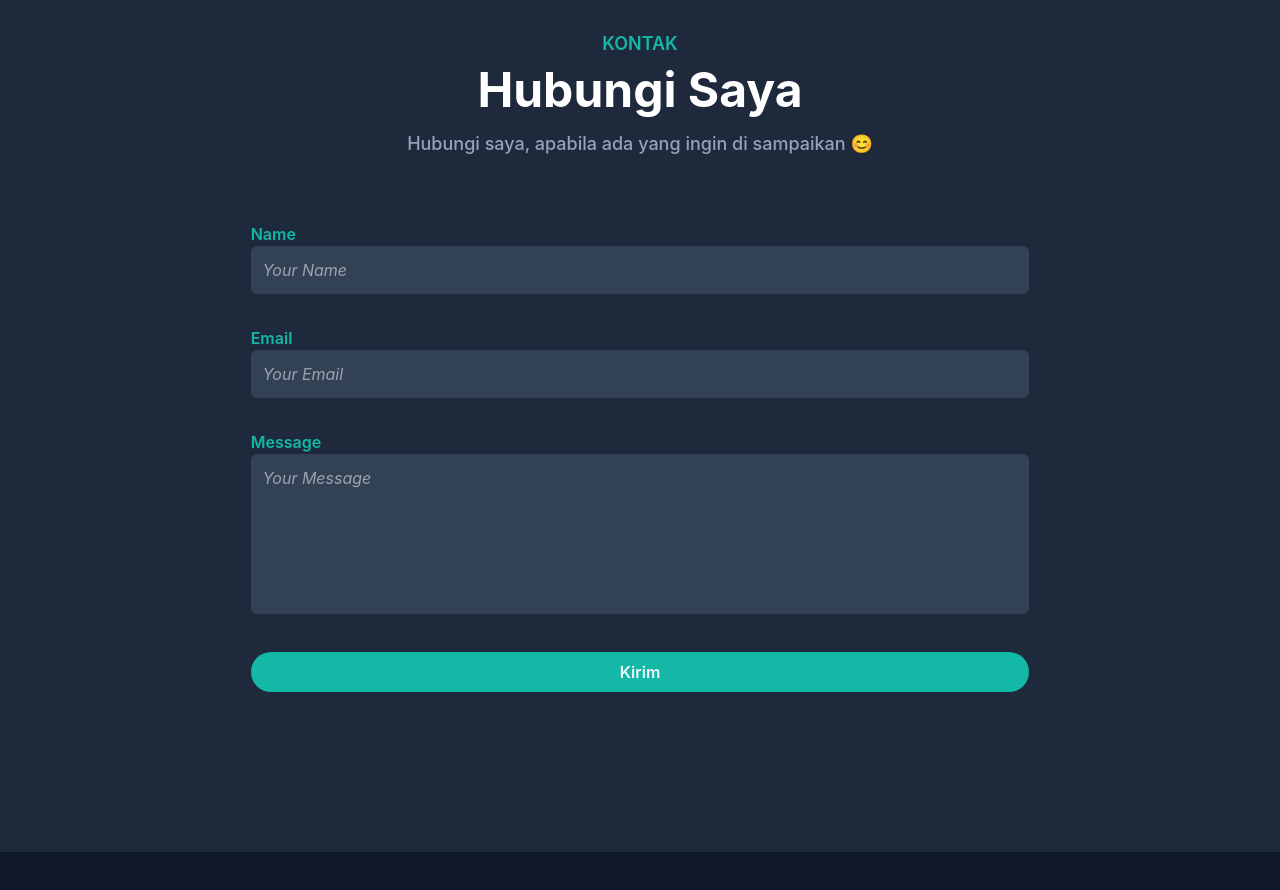
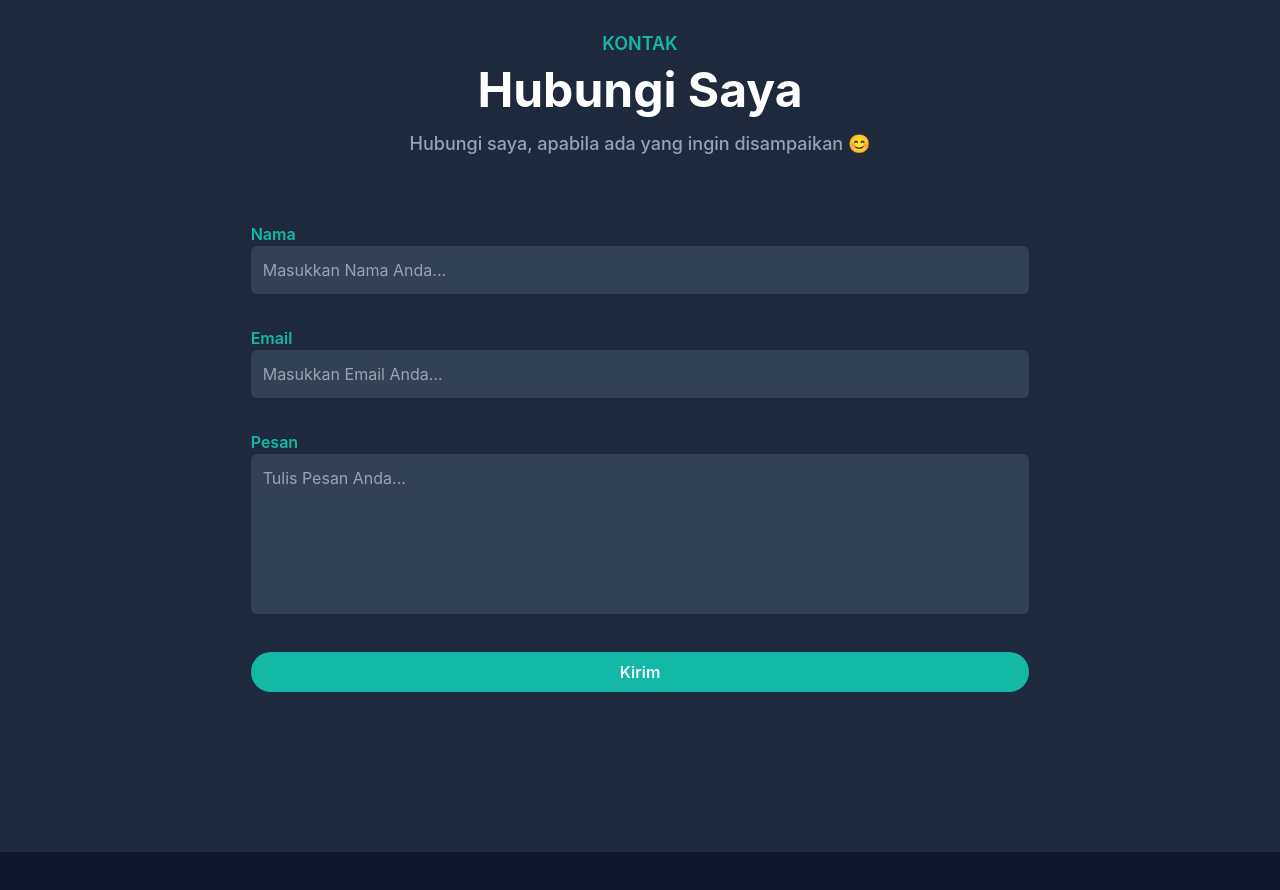
Before and after one commit to fmpangestu/portfolioqu, a React (Vite) app: page / in a window 1280 px wide. Shown: the part 5400-6290 px from the top of the page. Built offline with nearby package versions, Linux system fonts and the light colour scheme.

Commit message:
update contact fiture

```diff
--- a/package.json
+++ b/package.json
@@ -13,6 +13,7 @@
     "@tabler/icons-react": "^2.46.0",
     "aos": "^2.3.4",
     "date-fns": "^3.6.0",
+    "emailjs-com": "^3.2.0",
     "lodash": "^4.17.21",
     "react": "^18.2.0",
     "react-dom": "^18.2.0",
--- a/src/pages/Contact.jsx
+++ b/src/pages/Contact.jsx
@@ -1,49 +1,137 @@
+import React, { useState } from 'react';
+import emailjs from 'emailjs-com';
+
 export default function Contacts() {
+    const [formData, setFormData] = useState({
+        from_name: '',
+        subject: '',
+        message: '',
+        to_name: 'Farhan',
+        reply_to: 'farhanmaulana1710@gmail.com'
+    });
+
+    const [statusMessage, setStatusMessage] = useState('');
+    const [showModal, setShowModal] = useState(false);
+
+    const handleChange = (e) => {
+        const { name, value } = e.target;
+        setFormData({
+            ...formData,
+            [name]: value
+        });
+    };
+
+    const handleSubmit = (e) => {
+        e.preventDefault();
+
+        emailjs.send(
+            'service_38jv3rk',
+            'template_mtfcgq9',
+            formData,
+            'DI3gr7cRmIEFX3YLD'
+        ).then((response) => {
+            console.log('SUCCESS!', response.status, response.text);
+            setStatusMessage('Pesan berhasil dikirim!');
+            setShowModal(true); // Tampilkan modal setelah berhasil dikirim
+            setFormData({
+                from_name: '',
+                subject: '',
+                message: '',
+                to_name: 'Farhan',
+                reply_to: 'farhanmaulana1710@gmail.com'
+            });
+        }, (error) => {
+            console.log('FAILED...', error);
+            setStatusMessage('Pesan gagal dikirim. Silakan coba lagi.');
+        });
+    };
+
+    const closeModal = () => {
+        setShowModal(false);
+    };
+
     return (
         <section className={'pt-36 pb-32 dark:bg-slate-800'} id={'contact'}>
             <div className="container">
                 <div className="w-full px-4">
-                    <div className="mx-auto text-center mb-16"
-                    data-aos="zoom-in-down"
-
-                    >
+                    <div className="mx-auto text-center mb-16" data-aos="zoom-in-down">
                         <h4 className={'text-lg text-primary font-semibold mb-2 uppercase'}>Kontak</h4>
                         <h2 className="font-bold text-dark text-3xl mb-4 sm:text-4xl lg:text-5xl dark:text-white">Hubungi Saya</h2>
-                        <p className="text-md font-medium text-secondary md:text-lg dark:text-slate-400">Hubungi saya, apabila ada yang ingin di sampaikan 😊</p>
+                        <p className="text-md font-medium text-secondary md:text-lg dark:text-slate-400">Hubungi saya, apabila ada yang ingin disampaikan 😊</p>
                     </div>
-                    <form action="">
+                    <form onSubmit={handleSubmit}>
                         <div className="w-full lg:w-2/3 mx-auto">
-                            <div className="w-full px-4 mb-8"
-                            data-aos="fade-right"
-
-                        >
-                                <label htmlFor="name" className={'text-base text-primary font-semibold'}>Name</label>
-                                <input type="text" id={'name'} className={'w-full p-3 border rounded-md bg-slate-200 focus:outline-none focus:ring-primary focus:border-1 focus:border-primary placeholder:italic dark:bg-slate-700 dark:text-white dark:border-none'} placeholder={'Your Name'} />
+                            <div className="w-full px-4 mb-8" data-aos="fade-right">
+                                <label htmlFor="from_name" className={'text-base text-primary font-semibold'}>Nama</label>
+                                <input
+                                    type="text"
+                                    id={'from_name'}
+                                    name="from_name"
+                                    className={'w-full p-3 border rounded-md bg-slate-200 focus:outline-none focus:ring-primary focus:border-1 focus:border-primary placeholder-italic dark:bg-slate-700 dark:text-white dark:border-none'}
+                                    placeholder={'Masukkan Nama Anda...'}
+                                    value={formData.from_name}
+                                    onChange={handleChange}
+                                    required
+                                />
                             </div>
-                            <div className="w-full px-4 mb-8"
-                            data-aos="fade-left"
-
-                        >
-                                <label htmlFor="email" className={'text-base text-primary font-semibold'}>Email</label>
-                                <input type="text" id={'email'} className={'w-full p-3 border rounded-md bg-slate-200 focus:outline-none focus:ring-primary focus:border-1 focus:border-primary placeholder:italic dark:bg-slate-700 dark:text-white dark:border-none'} placeholder={'Your Email'} />
+                            <div className="w-full px-4 mb-8" data-aos="fade-right">
+                                <label htmlFor="subject" className={'text-base text-primary font-semibold'}>Email</label>
+                                <input
+                                    type="text"
+                                    id={'subject'}
+                                    name="subject"
+                                    className={'w-full p-3 border rounded-md bg-slate-200 focus:outline-none focus:ring-primary focus:border-1 focus:border-primary placeholder-italic dark:bg-slate-700 dark:text-white dark:border-none'}
+                                    placeholder={'Masukkan Email Anda...'}
+                                    value={formData.subject}
+                                    onChange={handleChange}
+                                    required
+                                />
                             </div>
-                            <div className="w-full px-4 mb-8"
-                            data-aos="fade-right"
-
-                        >
-                                <label htmlFor="message" className={'text-base text-primary font-semibold'}>Message</label>
-                                <textarea id={'message'} className={'w-full h-40 p-3 border rounded-md bg-slate-200 focus:outline-none focus:ring-primary focus:border-1 focus:border-primary placeholder:italic dark:bg-slate-700 dark:text-white dark:border-none resize-none'} placeholder={'Your Message'} />
+                            <div className="w-full px-4 mb-8" data-aos="fade-right">
+                                <label htmlFor="message" className={'text-base text-primary font-semibold'}>Pesan</label>
+                                <textarea
+                                    id={'message'}
+                                    name="message"
+                                    className={'w-full h-40 p-3 border rounded-md bg-slate-200 focus:outline-none focus:ring-primary focus:border-1 focus:border-primary placeholder-italic dark:bg-slate-700 dark:text-white dark:border-none resize-none'}
+                                    placeholder={'Tulis Pesan Anda...'}
+                                    value={formData.message}
+                                    onChange={handleChange}
+                                    required
+                                />
                             </div>
-                            <div className="w-full px-4 mb-8"
-                            data-aos="fade-left"
-
-                        >
-                                <button className={'w-full text-base font-semibold px-8 py-2 text-slate-100  bg-primary rounded-full hover:opacity-85 hover:shadow-lg transition duration-500'}>Kirim</button>
+                            <div className="w-full px-4 mb-8" data-aos="fade-left">
+                                <button type="submit" className={'w-full text-base font-semibold px-8 py-2 text-slate-100 bg-primary rounded-full hover:opacity-85 hover:shadow-lg transition duration-500'}>Kirim</button>
                             </div>
                         </div>
                     </form>
+                    {/* {statusMessage && <p className="text-center mt-4">{statusMessage}</p>} */}
                 </div>
             </div>
+            {/* Modal untuk alert */}
+            {showModal && (
+                <div className="fixed inset-0 z-50 flex items-center justify-center overflow-x-hidden overflow-y-auto outline-none focus:outline-none">
+                    <div className="relative w-auto max-w-md mx-auto my-6">
+                        {/* Content modal */}
+                        <div className="relative bg-white border-2 border-primary rounded-lg shadow-lg">
+                            <div className="p-6">
+                                <div className="text-center">
+                                    <h3 className="text-lg font-semibold text-primary">Pesan Terkirim</h3>
+                                    <p className="text-gray-600 mt-2">{statusMessage}</p>
+                                </div>
+                                <div className="text-center mt-4">
+                                    <button
+                                        onClick={closeModal}
+                                        className="text-sm px-4 py-2 bg-primary text-white rounded-full hover:bg-opacity-80 focus:outline-none focus:ring-2 focus:ring-primary"
+                                    >
+                                        Tutup
+                                    </button>
+                                </div>
+                            </div>
+                        </div>
+                    </div>
+                </div>
+            )}
+            {/* End modal */}
         </section>
-    )
+    );
 }
```
Also changed, not shown: 1 other file (tests, documents, lock files or other folders).
